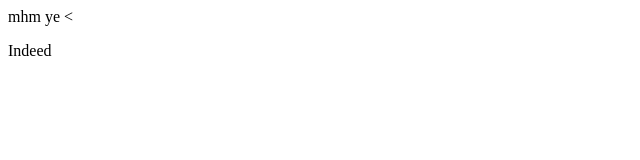
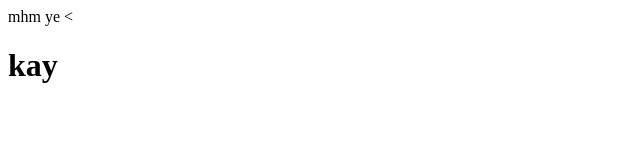
Before and after one commit to BewnSpawn/hekke-peiling-, a plain HTML site: page index.html in a window 1280 px wide. Shown: the whole page, without its empty margins (0-640 px from the left). Drawn offline with Linux system fonts and the light colour scheme.

Commit message:
Update index.html

```diff
--- a/index.html
+++ b/index.html
@@ -7,8 +7,7 @@
   </head>
   <body>
     ye
-    <<p>
-    Indeed
-  </p>
+
+  <<h1>kay</h1>
   </body>
 </html>
```
